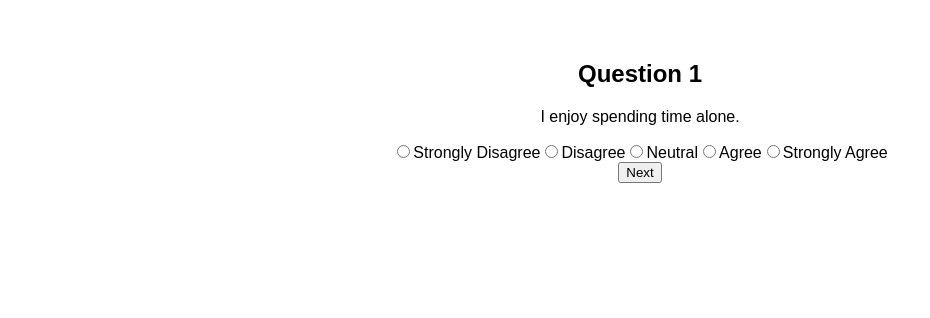
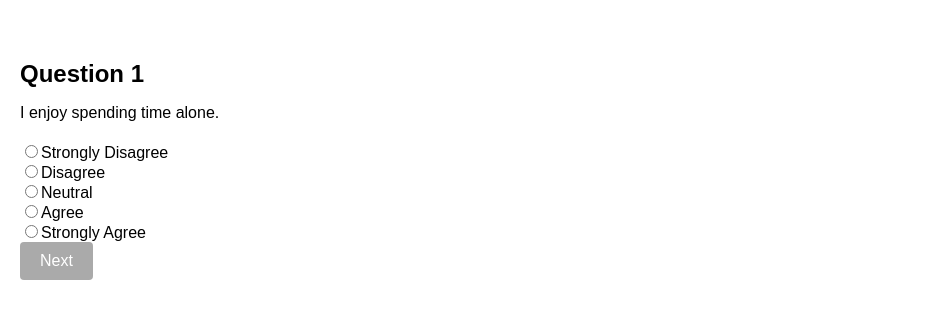
Before and after one commit to wajidafridi/personality-test, a React (Create React App) app: page /test in a window 1280 px wide. Shown: the top 318 px of the page, without its empty margins (0-930 px from the left). Built offline with nearby package versions, Linux system fonts and the light colour scheme.

Commit message:
moduler scss added to pages

```diff
--- a/src/pages/Home/index.js
+++ b/src/pages/Home/index.js
@@ -1,11 +1,12 @@
 import React from "react";
 import { Link } from "react-router-dom";
+import styles from "./index.module.scss";
 
 const HomeScreen = () => {
   return (
-    <div className="page">
-      <h1>Welcome to the Personality Test!</h1>
-      <Link to="/test" className="start-button">
+    <div className={styles.homePage}>
+      <h1 className={styles.title}>Welcome to the Personality Test!</h1>
+      <Link to="/test" className="button">
         Start Test
       </Link>
     </div>
--- /dev/null
+++ b/src/pages/Home/index.module.scss
@@ -0,0 +1,5 @@
+.homePage {
+  .title {
+    margin-bottom: 20px;
+  }
+}
--- a/src/pages/Result/index.js
+++ b/src/pages/Result/index.js
@@ -19,7 +19,7 @@ const ResultScreen = ({ scores = 0 }) => {
   const personalityTrait = calculatePersonality();
 
   return (
-    <div className="page">
+    <div>
       <h2>Your Personality Trait</h2>
       <p>{personalityTrait}</p>
     </div>
--- a/src/pages/Test/index.js
+++ b/src/pages/Test/index.js
@@ -2,6 +2,7 @@ import React, { useState } from "react";
 import { useNavigate } from "react-router-dom";
 
 import questions from "../../data";
+import styles from "./index.module.scss";
 
 const Question = ({ question, handleAnswer }) => {
   const [score, setScore] = useState(0);
@@ -16,10 +17,10 @@ const Question = ({ question, handleAnswer }) => {
   };
 
   return (
-    <div className="questionContainer">
-      <h2>Question {question.id}</h2>
-      <p>{question.text}</p>
-      <div className="answer-options">
+    <div className={styles.question}>
+      <h2 className={styles.title}>Question {question.id}</h2>
+      <p className={styles.description}>{question.text}</p>
+      <div className={styles.answerOptions}>
         {question.answers.map((answer, index) => (
           <label key={index}>
             <input
@@ -34,7 +35,7 @@ const Question = ({ question, handleAnswer }) => {
       </div>
       <button
         onClick={handleNextQuestion}
-        className={`next-button ${score === 0 ? "disabled" : ""}`}
+        className={`button ${score === 0 ? "disabled" : ""}`}
       >
         Next
       </button>
@@ -59,7 +60,8 @@ const TestScreen = () => {
   };
 
   return (
-    <div className="page">
+    <div className={styles.testPage}>
+      <div className={styles.questionsContainer}>
         {questions.map(
           (question, index) =>
             index === currentIndex && (
@@ -71,6 +73,7 @@ const TestScreen = () => {
             )
         )}
       </div>
+    </div>
   );
 };
 
--- /dev/null
+++ b/src/pages/Test/index.module.scss
@@ -0,0 +1,20 @@
+.testPage {
+  .questionsContainer {
+    margin-bottom: 20px;
+    .question {
+      text-align: left;
+      margin-bottom: 20px;
+      .title {
+        margin-bottom: 10px;
+      }
+      .description {
+        margin-bottom: 20px;
+      }
+      .answerOptions {
+        display: flex;
+        margin-top: 10px;
+        flex-direction: column;
+      }
+    }
+  }
+}
```
Lines whose indentation alone changed are shown as unchanged.
